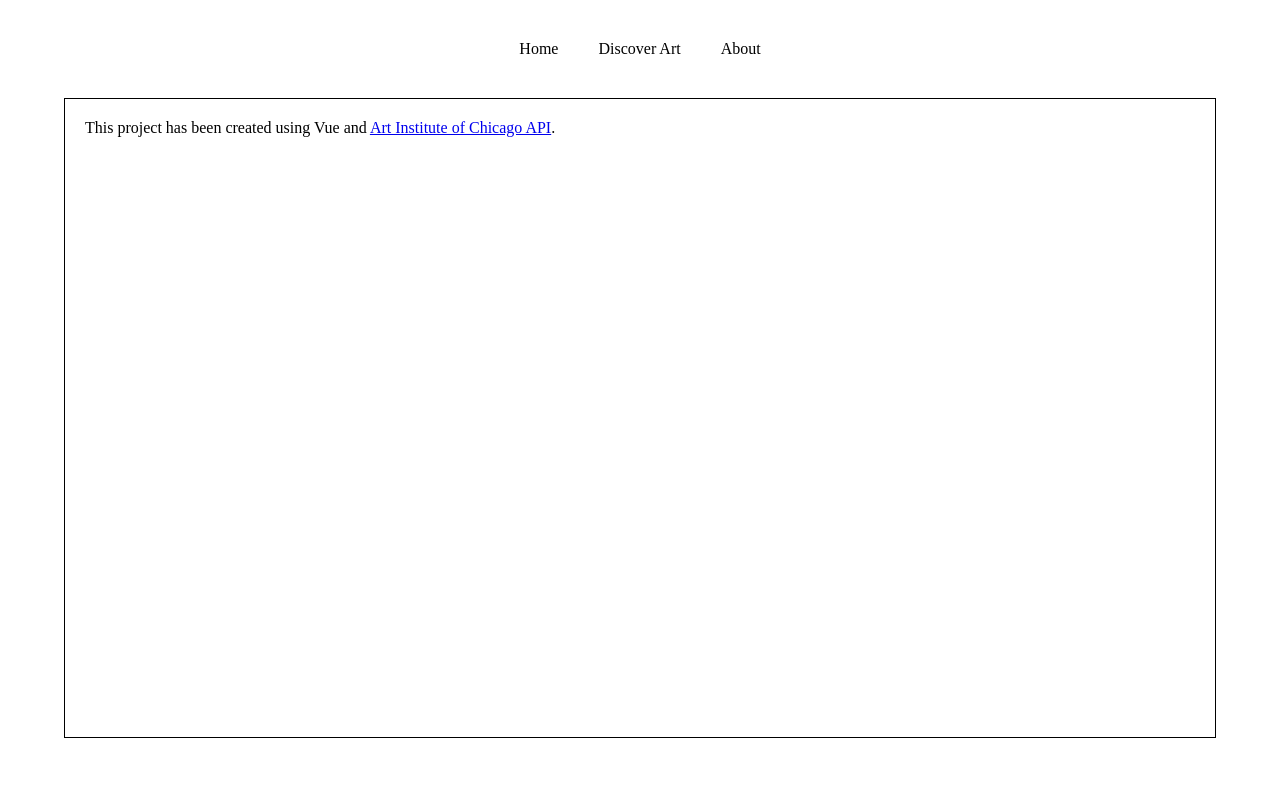
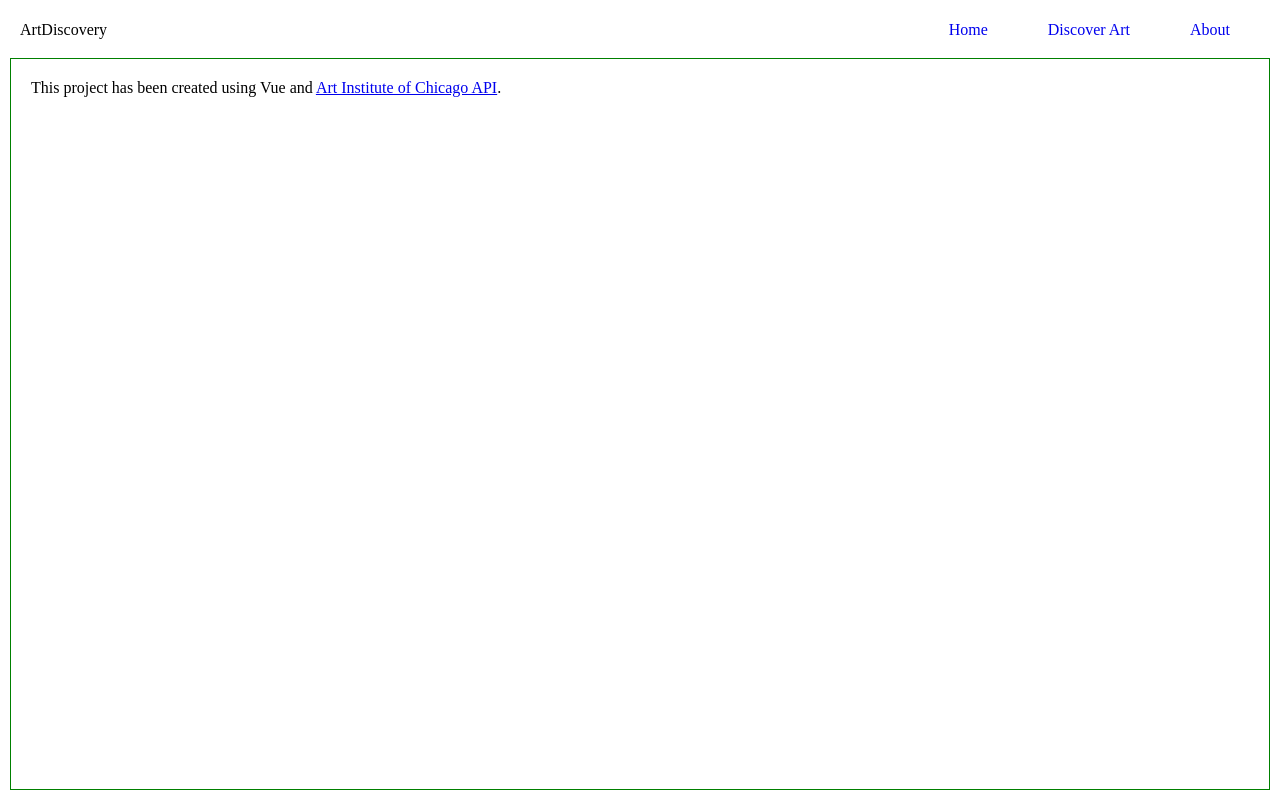
Before and after one commit to MajaGrys/ArtDiscovery, a Vue app: page /about in a window 1280 px wide. Built offline with nearby package versions, Linux system fonts and the light colour scheme.

Commit message:
Updated layout

```diff
--- a/src/App.vue
+++ b/src/App.vue
@@ -5,10 +5,12 @@ import Navigation from './components/Navigation.vue';
 </script>
 
 <template>
-  <Navigation />
-  <main>
-	<Suspense><RouterView /></Suspense>
-  </main>
+	<Navigation />
+	<main>
+		<Suspense>
+			<RouterView />
+		</Suspense>
+	</main>
 </template>
 
 <style lang="css">
@@ -18,12 +20,20 @@ import Navigation from './components/Navigation.vue';
 	padding: 0;
 }
 
-main {
-	width: 90vw;
-	height: 80vh;
-	margin: auto;
-	border: 1px black solid;
+html {
+	position: relative;
+	width: 100vw;
+	height: 100vh;
+}
+
+section {
+	position: absolute;
+	top: 58px;
+	bottom: 10px;
+	left: 10px;
+	right: 10px;
 	padding: 20px;
+	border: solid 1px green;
 }
 
 </style>
--- a/src/components/Navigation.vue
+++ b/src/components/Navigation.vue
@@ -4,42 +4,33 @@ import { RouterLink } from 'vue-router';
 
 <template>
     <nav>
-        <RouterLink to="/" class="link">Home</RouterLink>
-        <RouterLink to="/discover" class="link">Discover Art</RouterLink>
-        <RouterLink to="/about" class="link">About</RouterLink>
-        <!-- <form>
-            <input type="text" name="item" placeholder="Search for items" />
-            <button type="submit">Search</button>
-        </form> -->
+        <div>
+            ArtDiscovery
+        </div>
+        <div>
+            <RouterLink to="/" class="link">Home</RouterLink>
+            <RouterLink to="/discover" class="link">Discover Art</RouterLink>
+            <RouterLink to="/about" class="link">About</RouterLink>
+        </div>
     </nav>
 </template>
 
 <style lang="css">
 nav {
     display: flex;
-    justify-content: center;
+    justify-content: space-between;
     align-items: center;
-    flex-wrap: wrap;
-    padding: 20px;
+    height: 60px;
+    margin: 0 20px;
 
     .link {
-        margin: 20px;
-        color: black;
+        margin: 30px;
         text-decoration: none;
 
         &:hover {
-            color: red;
+            color: green;
+            transition: 0.3s;
         }
     }
 }
-
-input, button {
-    padding: 10px;
-    margin: 5px;
-    max-width: 150px;
-}
-
-button {
-    cursor: pointer;
-}
 </style>
--- a/src/views/AboutView.vue
+++ b/src/views/AboutView.vue
@@ -1,5 +1,7 @@
 <template>
+<section>
     This project has been created using Vue and <a href="https://api.artic.edu/docs/" target="_blank">Art Institute of Chicago API</a>.
+</section>
 </template>
 
 <style>
--- a/src/views/DiscoverView.vue
+++ b/src/views/DiscoverView.vue
@@ -2,7 +2,7 @@
 import axios from 'axios';
 import { computed } from 'vue';
 
-const res = await axios.get('https://api.artic.edu/api/v1/artworks/search?query[term][is_public_domain]=true&limit=20&fields=id,title,image_id, artist_title')
+const res = await axios.get('https://api.artic.edu/api/v1/artworks/search?query[term][is_public_domain]=true&limit=5&fields=id,title,image_id, artist_title')
 const data = res.data.data
 
 const filteredData = computed(() => {
@@ -12,7 +12,7 @@ const filteredData = computed(() => {
 </script>
 
 <template>
-<div class="gallery">
+<section class="gallery">
 <div v-for="item in filteredData" :key="item.image_id">
     <div class="item-box">
         <img :src="'https://www.artic.edu/iiif/2/' + item.image_id + '/full/843,/0/default.jpg'" />
@@ -20,32 +20,32 @@ const filteredData = computed(() => {
             {{ item.title }} by {{ item.artist_title === null ? 'Unknown' : item.artist_title }}
         </div>
     </div>
-</div></div>
+</div>
+</section>
 </template>
 
 <style lang="css" scoped>
 .gallery {
     display: flex;
-    flex-direction: row;
     flex-wrap: wrap;
     justify-content: center;
     gap: 10px;
-    max-height: 75vh;
     overflow: auto;
 }
 
 .item-box {
-    width: 250px;
+    width: 300px;
     position: relative;
 }
 
 img {
     width: inherit;
-    border: 6px double black;
+    border: 1px solid black;
 }
 
 .item-box:hover img {
     opacity: 50%;
+    transition: 0.3s;
 }
 
 .description {
@@ -54,11 +54,11 @@ img {
     position: absolute;
     bottom: 10px;
     left: 10px;
-    z-index: 1;
     margin: 10px;
 }
 
 .item-box:hover .description {
     opacity: 100%;
+    transition: 0.3s;
 }
 </style>
--- a/src/views/HomeView.vue
+++ b/src/views/HomeView.vue
@@ -2,22 +2,18 @@
 </script>
 
 <template>
-  <section>
-    <h1>Home</h1>
-    <p>Description</p>
-  </section>
+<section>
+  <h1>Home</h1>
+  <p>Description</p>
+</section>
 </template>
 
 <style lang="css" scoped>
 section {
-  height: 100%;
   display: flex;
   flex-direction: column;
   justify-content: center;
   align-items: center;
   gap: 20px;
-
-  /* placeholder */
-  background: url('https://cdn.pixabay.com/photo/2016/03/27/16/23/woman-1283009_1280.jpg') no-repeat center;
 }
 </style>
```
